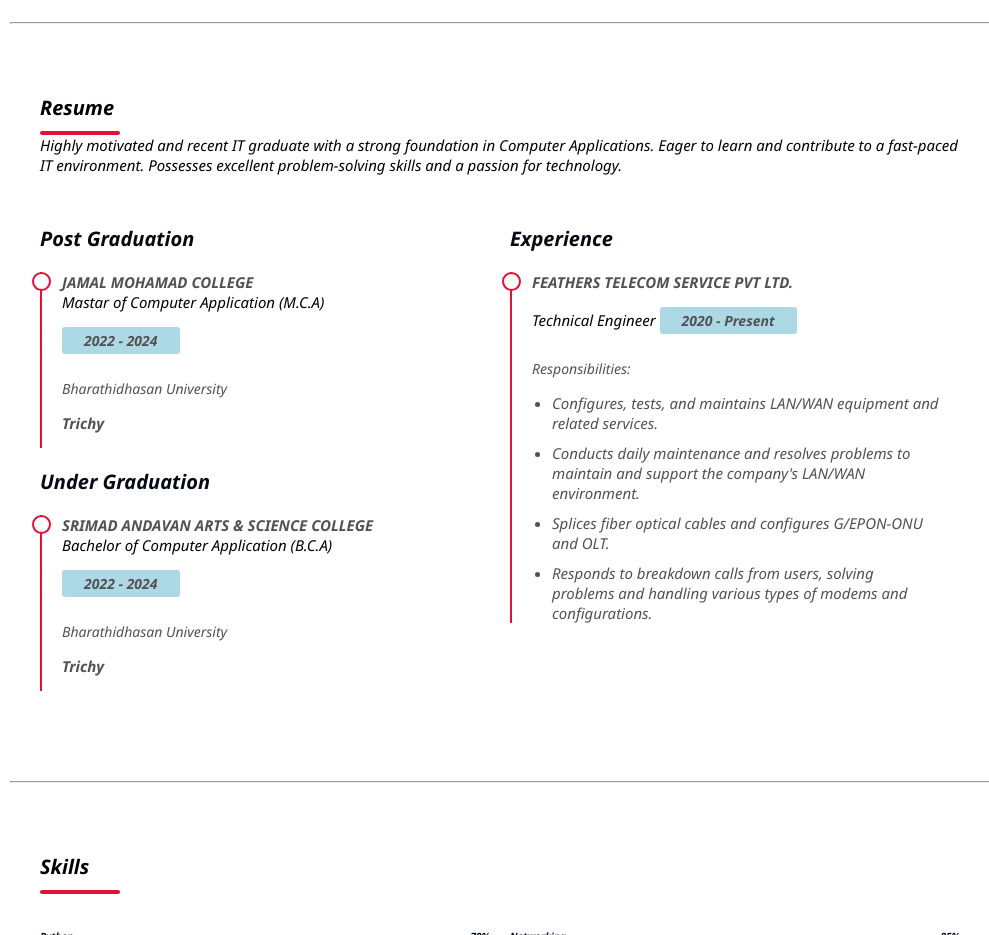
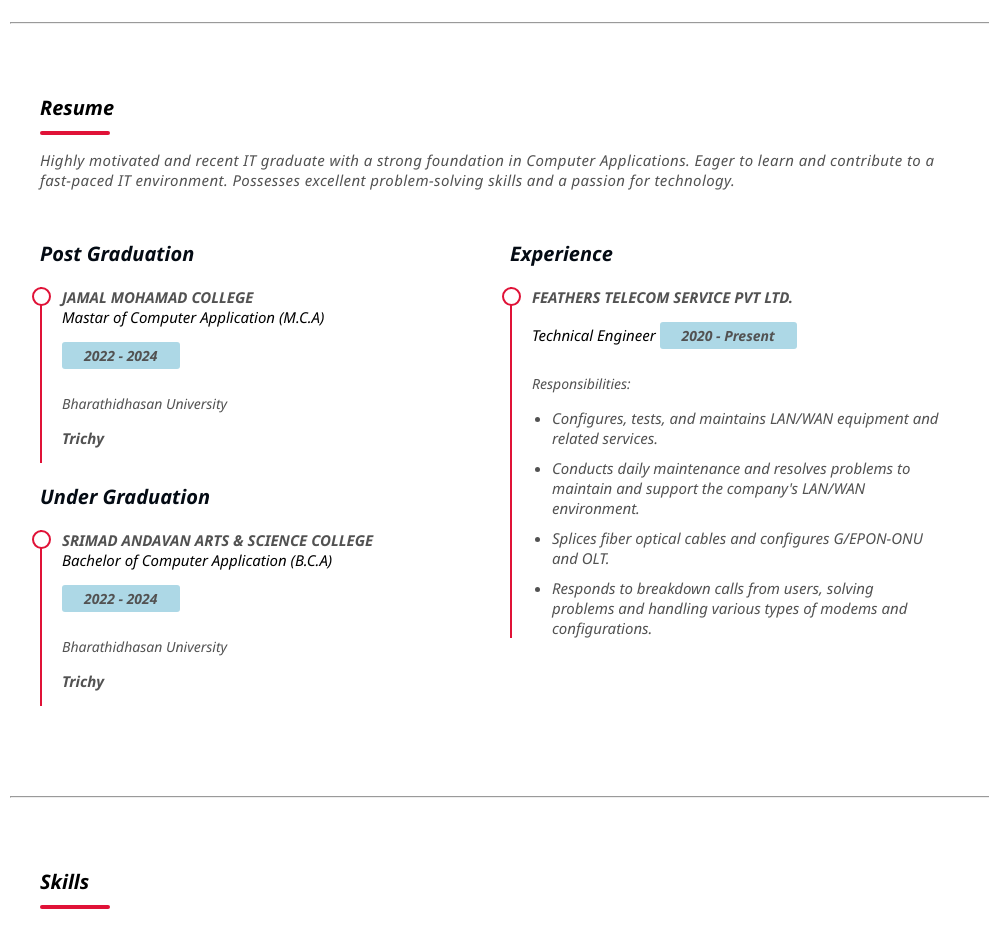
Before and after one commit to Ajaygithubproject/AJAY-PERSNOL-PORTFOLIO, a plain HTML site: page index.html in a window 1280 px wide. Shown: the part 1380-2315 px from the top of the page, without its empty margins (290-1279 px from the left). Drawn offline with nearby package versions, Linux system fonts and the light colour scheme.

Commit message:
Update style.css

```diff
--- a/style.css
+++ b/style.css
@@ -436,6 +436,19 @@ main{
     font-size: 15px;
 
 }
+.divider{
+    width: 70px;
+    height: 4px;
+    background-color: var(--themeColor);
+    border-radius: 3px;
+}
+#resume .divider ~ p{
+    color: var(--textColor);
+    font-size: 15px;
+    letter-spacing: 0.4px;
+    font-weight: 400;
+    margin-top: 15px;
+}
 #resume .resume-row{
     display: flex;
     justify-content: space-between;
@@ -567,6 +580,19 @@ main{
     padding: 70px 30px;
     font-style: italic;
 }
+.divider{
+    width: 70px;
+    height: 4px;
+    background-color: var(--themeColor);
+    border-radius: 3px;
+}
+#portfolio .divider ~ p{
+    color: var(--textColor);
+    font-size: 15px;
+    letter-spacing: 0.4px;
+    font-weight: 400;
+    margin-top: 15px;
+}
 #portfolio .port-row{
     margin-top: 50px;
     display: grid;
@@ -655,6 +681,19 @@ main{
 #project{
     padding: 70px 30px;
     font-style: italic;
+}
+.divider{
+    width: 70px;
+    height: 4px;
+    background-color: var(--themeColor);
+    border-radius: 3px;
+}
+#project .divider ~ p{
+    color: var(--textColor);
+    font-size: 15px;
+    letter-spacing: 0.4px;
+    font-weight: 400;
+    margin-top: 15px;
 }
 #project .port-row{
     margin-top: 50px;
```
